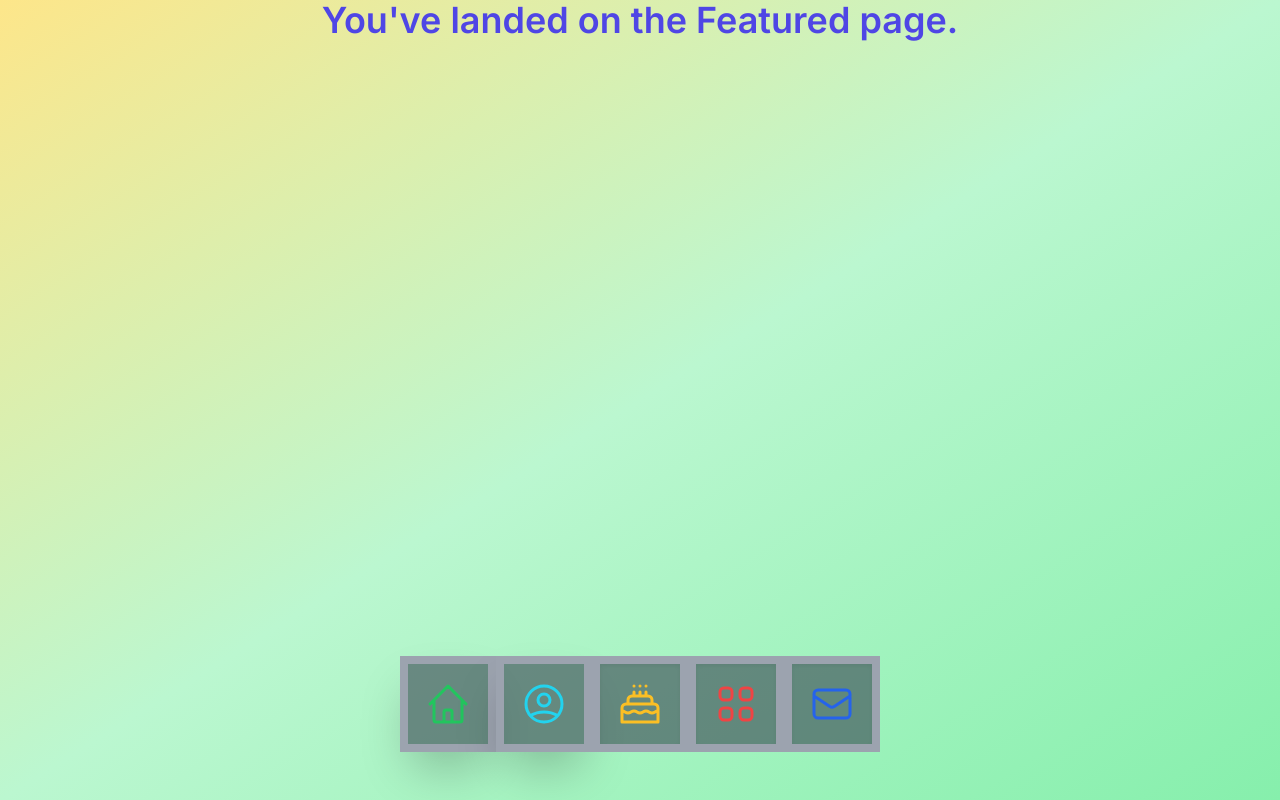
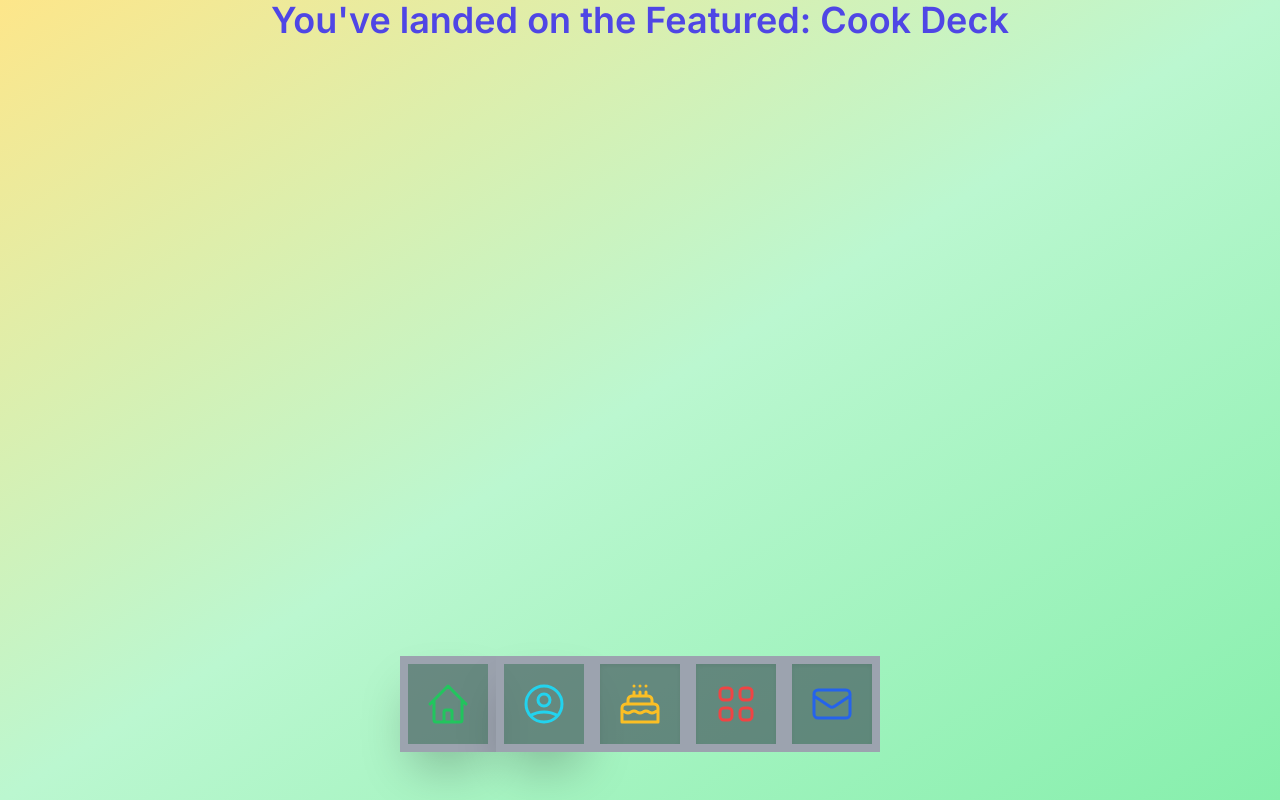
Before and after one commit to nktruong/portfolio, a React (Create React App) app: page /featured in a window 1280 px wide. Built offline with nearby package versions, Linux system fonts and the light colour scheme.

Commit message:
Start of Featured page

```diff
--- a/src/pages/Featured.js
+++ b/src/pages/Featured.js
@@ -1,7 +1,7 @@
 function Featured(){
   return (
     <div>
-      <h1 className="text-4xl font-semibold text-indigo-600">You've landed on the Featured page.</h1>
+      <h1 className="text-4xl font-semibold text-indigo-600">You've landed on the Featured: Cook Deck</h1>
     </div>
   )
 }
```
